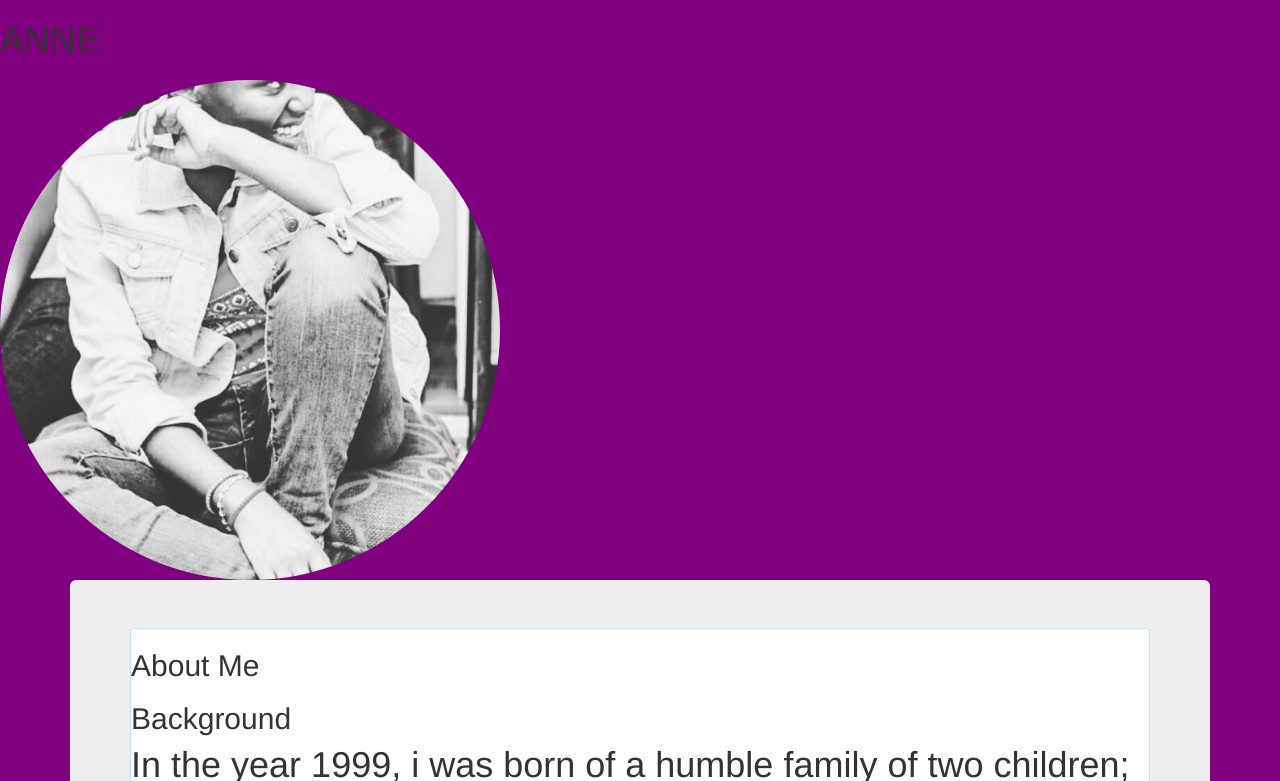
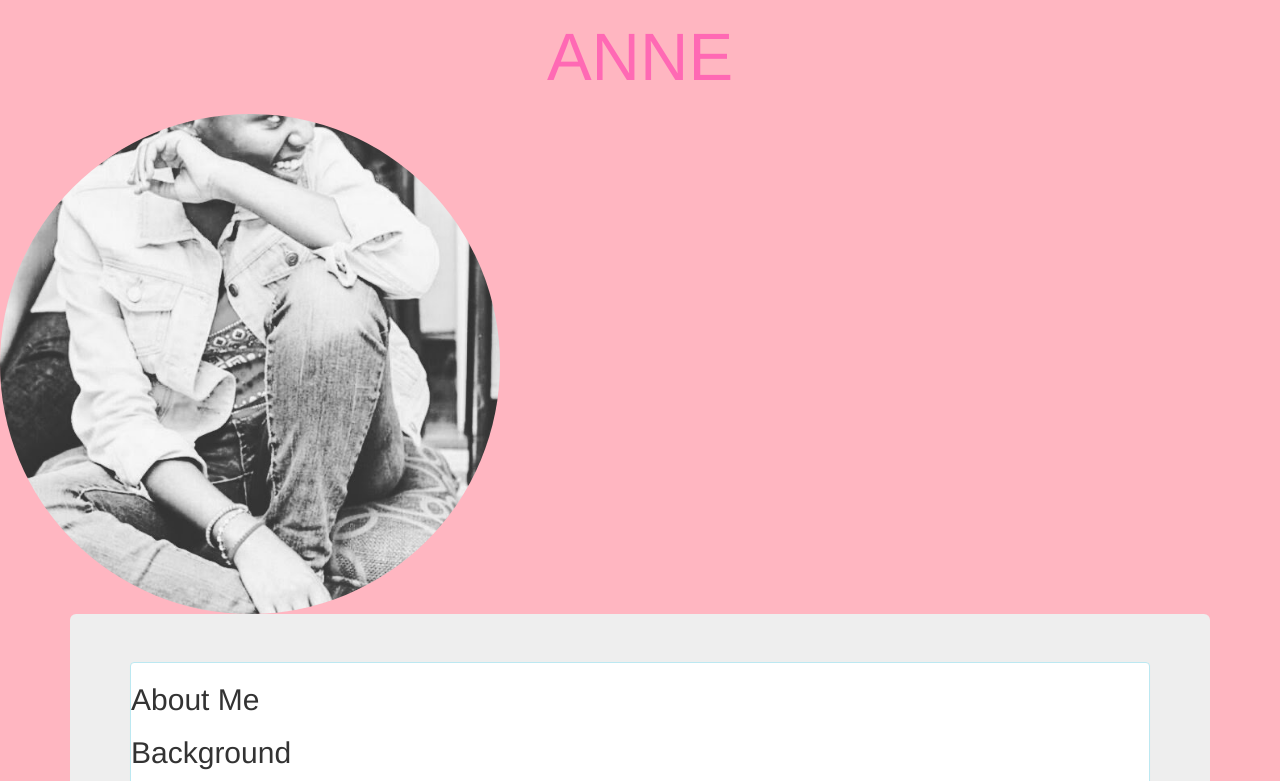
Before and after one commit to Anne-15/portfolio, a plain HTML site: page anne.html in a window 1280 px wide. Shown: the top 781 px of the page. Drawn offline with Linux system fonts and the light colour scheme.

Commit message:
add css styles made to h1, body and the project

```diff
--- a/anne.html
+++ b/anne.html
@@ -1,12 +1,16 @@
 <!DOCTYPE html>
 <html>
+
 <head>
   <link href="css/bootstrap.css" rel="stylesheet" type="text/css" media="all">
   <link href="css/styles.css" rel="stylesheet" type="text/css" media="all">
   <title>Anne portfolio</title>
 </head>
+
 <body>
-  <h1>ANNE<h1>
+  <div class="wells">
+    <h1>ANNE<h1>
+  </div>
     <img src="images/anne.jpg" alt="Anne">
     <div class="container">
       <div class="jumbotron">
--- a/css/styles.css
+++ b/css/styles.css
@@ -1,8 +1,15 @@
-body{
-  background-color: purple;
+body {
+  background-color: lightpink;
 }
-img{
+
+img {
   width: 500px;
   height: 500px;
   border-radius: 70%;
 }
+
+h1 {
+  color: hotpink;
+  text-align: center;
+  font-size: 67px;
+}
```
